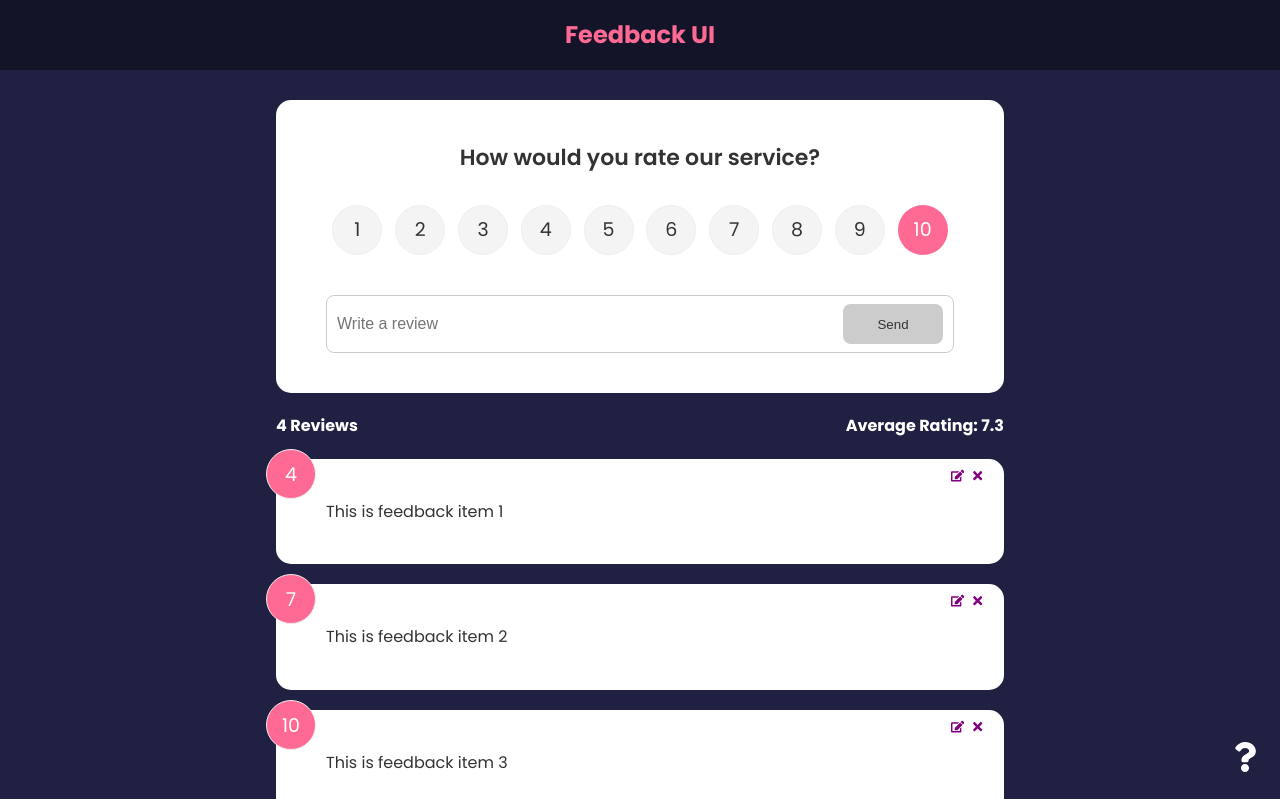
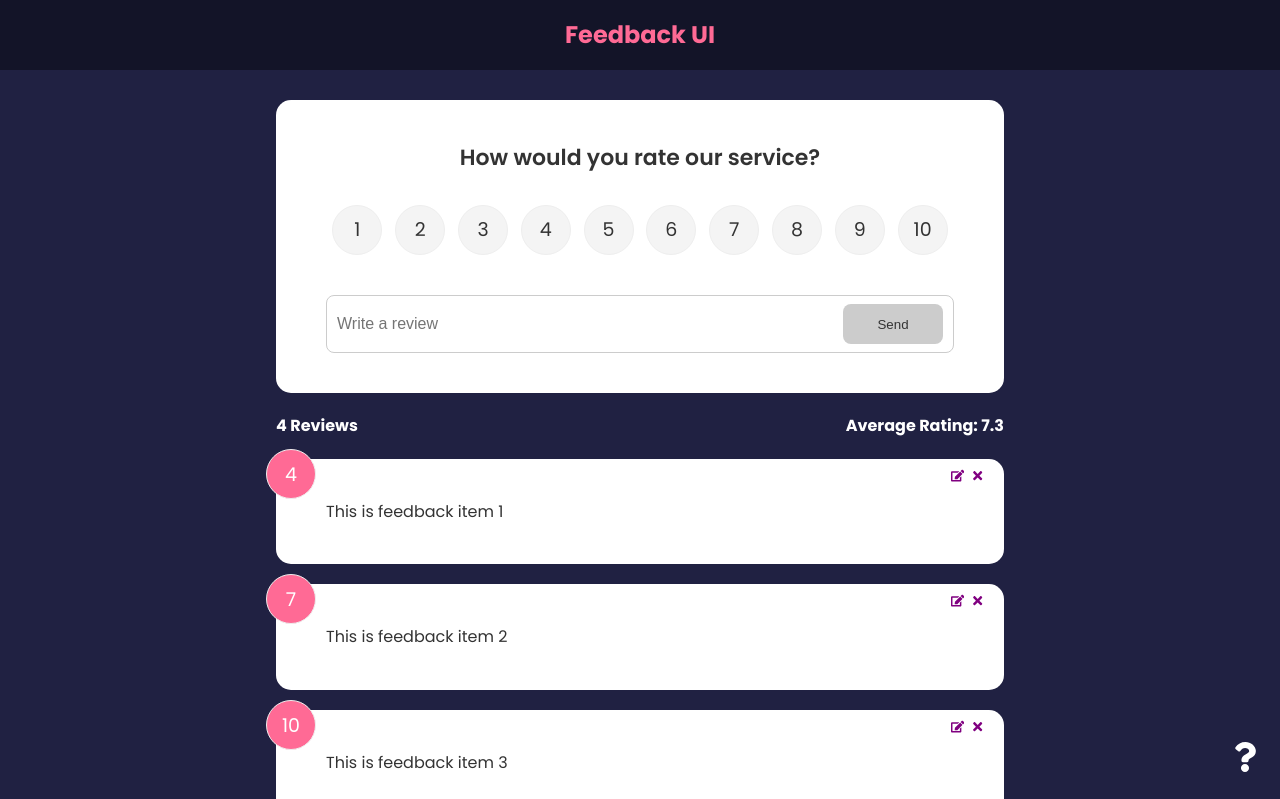
Before and after one commit to mrcruz117/traversyFeedback, a React (Create React App) app: page / in a window 1280 px wide. Shown: the top 799 px of the page. Built offline with nearby package versions, Linux system fonts and the light colour scheme.

Commit message:
edit button is updating form.

```diff
--- a/src/components/FeedbackForm.jsx
+++ b/src/components/FeedbackForm.jsx
@@ -1,11 +1,19 @@
-import { useState, useContext } from "react";
+import { useState, useContext, useEffect } from "react";
 import Card from "./shared/Card";
 import Button from "./shared/Button";
 import RatingSelect from "./RatingSelect";
 import FeedbackContext from "../context/FeedbackContext";
 
 function FeedbackForm() {
-  const { addFeedback } = useContext(FeedbackContext);
+  const { addFeedback, feedbackEdit } = useContext(FeedbackContext);
+
+  useEffect(() => {
+    if (feedbackEdit.edit) {
+      setBtnDisabled(false);
+      setText(feedbackEdit.item.text);
+      setRating(feedbackEdit.item.rating);
+    }
+  }, [feedbackEdit]);
 
   const [text, setText] = useState("");
   const [rating, setRating] = useState(10);
--- a/src/components/RatingSelect.jsx
+++ b/src/components/RatingSelect.jsx
@@ -1,7 +1,12 @@
-import { useState } from "react";
+import { useState, useContext, useEffect } from "react";
+import FeedbackContext from "../context/FeedbackContext";
 
 function RatingSelect({ select }) {
+  const { feedbackEdit } = useContext(FeedbackContext);
   const [selected, setSelected] = useState(10);
+  useEffect(() => {
+    setSelected(feedbackEdit.item.rating);
+  }, [feedbackEdit]);
   const handleChange = (e) => {
     setSelected(+e.currentTarget.value);
     select(+e.currentTarget.value);
--- a/src/context/FeedbackContext.js
+++ b/src/context/FeedbackContext.js
@@ -57,6 +57,7 @@
         deleteFeedback,
         addFeedback,
         editFeedback,
+        feedbackEdit,
       }}
     >
       {children}
```
